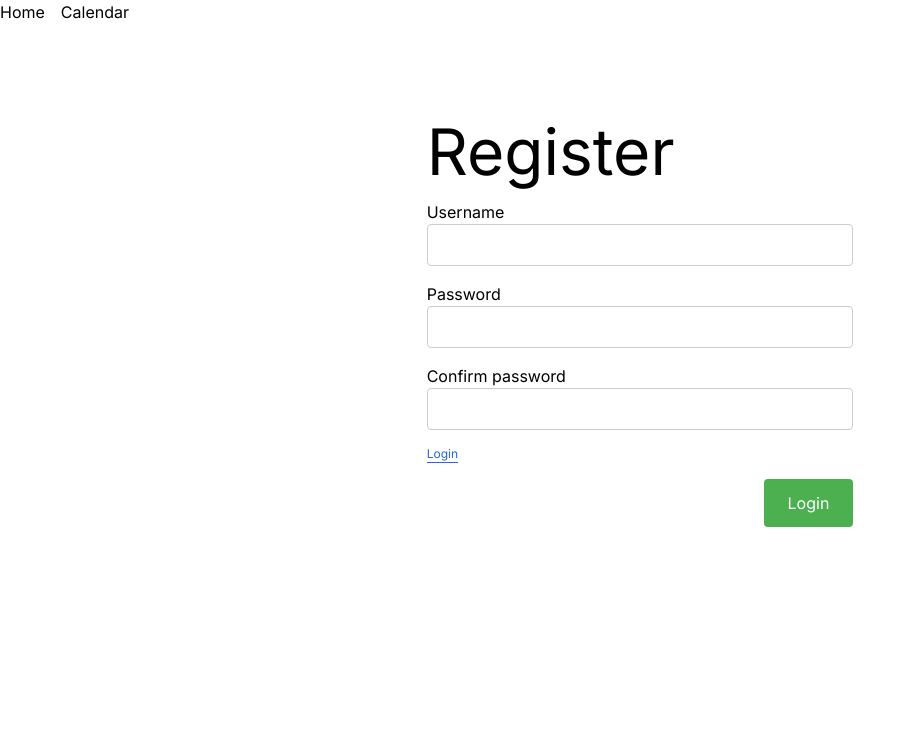
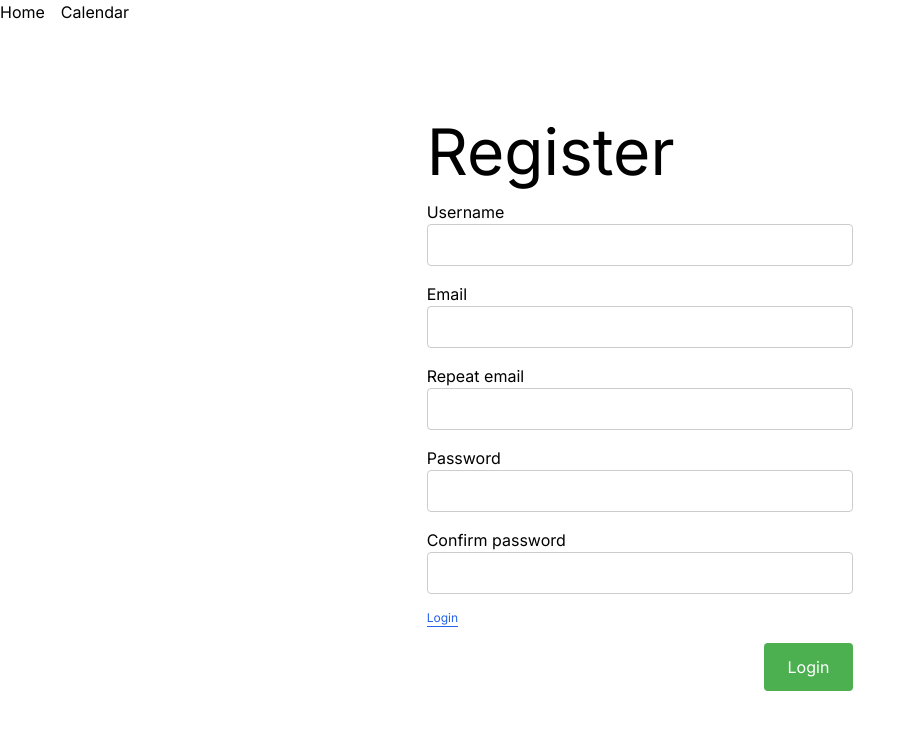
Before and after one commit to aitor-i/standard-directive-n2-web, a Next.js app: page /register in a window 1280 px wide. Shown: the top 730 px of the page, without its empty margins (0-915 px from the left). Built offline with nearby package versions, Linux system fonts and the light colour scheme.

Commit message:
ADD - email and pass validation on register

```diff
--- a/src/pages/RegisterPage/RegisterPage.tsx
+++ b/src/pages/RegisterPage/RegisterPage.tsx
@@ -1,7 +1,7 @@
 import NavigationMenu from '@/components/NavigationMenu/NavigationMenu'
 import { FetchParams, useFetch } from '@/hooks/useFetch/useFeltch'
 import Link from 'next/link';
-import React from 'react'
+import React, { useRef } from 'react'
 import { redirect } from "next/navigation"
 
 interface RegisterResponse {
@@ -14,18 +14,36 @@ interface RegisterResponse {
 
 export const RegisterPage = (props: {}) => {
   const { fetchingStatus, fetcher, response, responseObject } = useFetch<RegisterResponse>();
+  const passwordRef = useRef<HTMLInputElement>(null)
+  const emailRef = useRef<HTMLInputElement>(null)
 
   const submitHandler = (event: React.FormEvent<HTMLFormElement>) => {
     event.preventDefault();
+    emailRef.current?.classList.remove("error")
+    passwordRef.current?.classList.remove("error")
+
     const formData = new FormData(event.currentTarget);
     const username = formData.get("username")?.valueOf() ?? "";
     const password = formData.get("password")?.valueOf() ?? "";
+    const rePassword = formData.get("confirm-password")?.valueOf() ?? "";
+    const email = formData.get("email")?.valueOf() ?? "";
+    const reEmail = formData.get("re-email")?.valueOf() ?? "";
+
+    if (email.toString() !== reEmail.toString()) {
+      emailRef.current?.classList.add("error")
+      return
+    }
+
+    if (password.toString() !== rePassword.toString()) {
+      passwordRef.current?.classList.add("error")
+      return
+    }
 
     const fetchParams: FetchParams = {
-      url: "http://localhost:4040/users/register",
+      url: "http://localhost:4040/users/register-user",
       method: "POST",
       headers: { "Content-Type": "application/json" },
-      body: { username, password }
+      body: { username, password, email }
 
     }
 
@@ -48,12 +66,20 @@ export const RegisterPage = (props: {}) => {
           <input type="text" name="username" />
         </section>
         <section className='flex-col flex'>
+          <label>Email</label>
+          <input ref={emailRef} type="email" name="email" />
+        </section>
+        <section className='flex-col flex'>
+          <label>Repeat email</label>
+          <input ref={emailRef} type="email" name="re-email" />
+        </section>
+        <section className='flex-col flex'>
           <label>Password</label>
-          <input type="password" name="password" />
+          <input ref={passwordRef} type="password" name="password" />
         </section>
         <section className='flex-col flex'>
           <label>Confirm password</label>
-          <input type="password" name="confirm-password" />
+          <input ref={passwordRef} type="password" name="confirm-password" />
         </section>
 
         <Link className='text-xs text-blue-600 border-blue-600 border-b w-fit' href={"/login"}>Login</Link>
```
